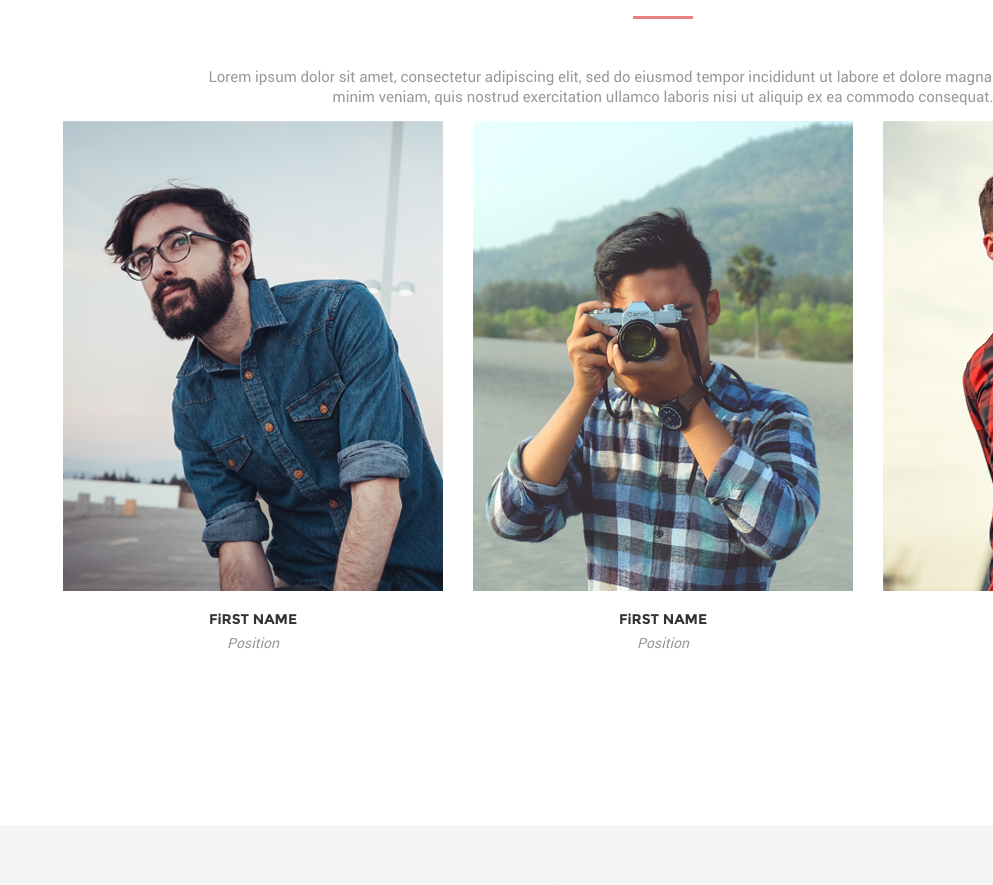
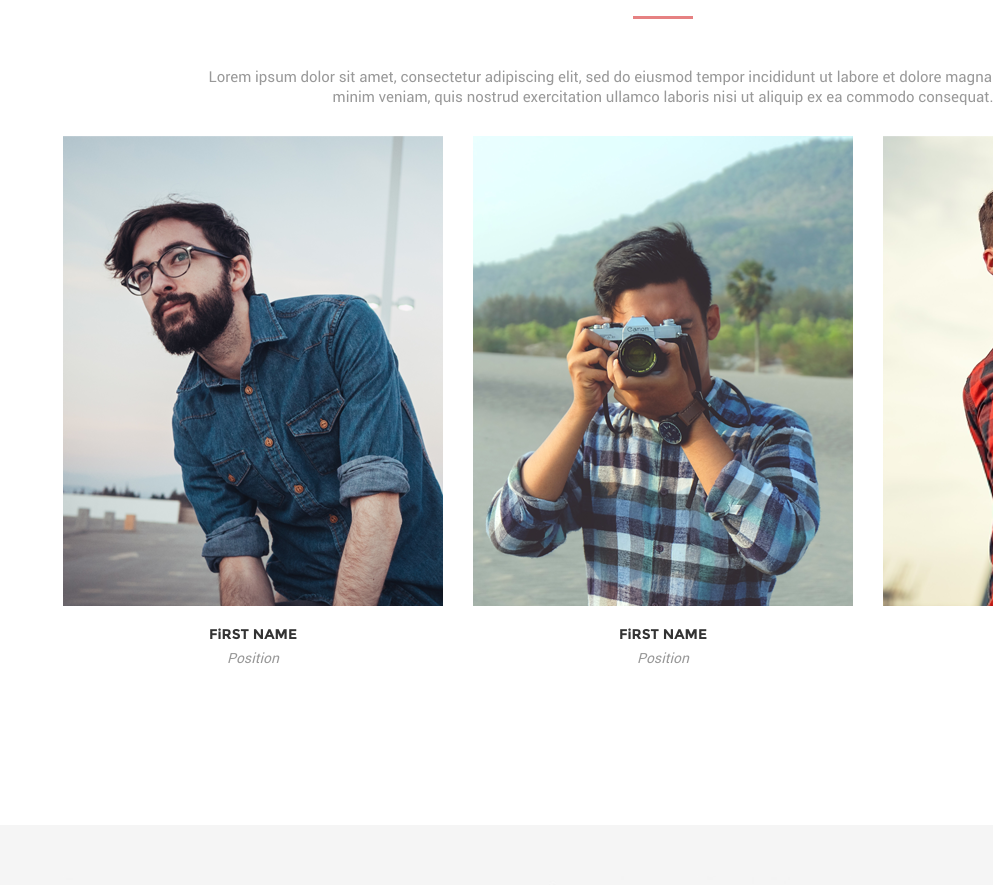
Before and after one commit to milkystrae/milkystrae.github.io, a plain HTML site: page index.html in a window 1280 px wide. Shown: the part 4920-5805 px from the top of the page, without its empty margins (287-1280 px from the left). Drawn offline with nearby package versions, Linux system fonts and the light colour scheme; files whose address does not match are found by name.

Commit message:
Update index.css

```diff
--- a/css/index.css
+++ b/css/index.css
@@ -784,7 +784,7 @@ div.panel p{
 #dudes{
 	height: 550px;
 	width: 100%;
-	margin-top:15px;
+	margin-top:30px;
 }
 
 
```
